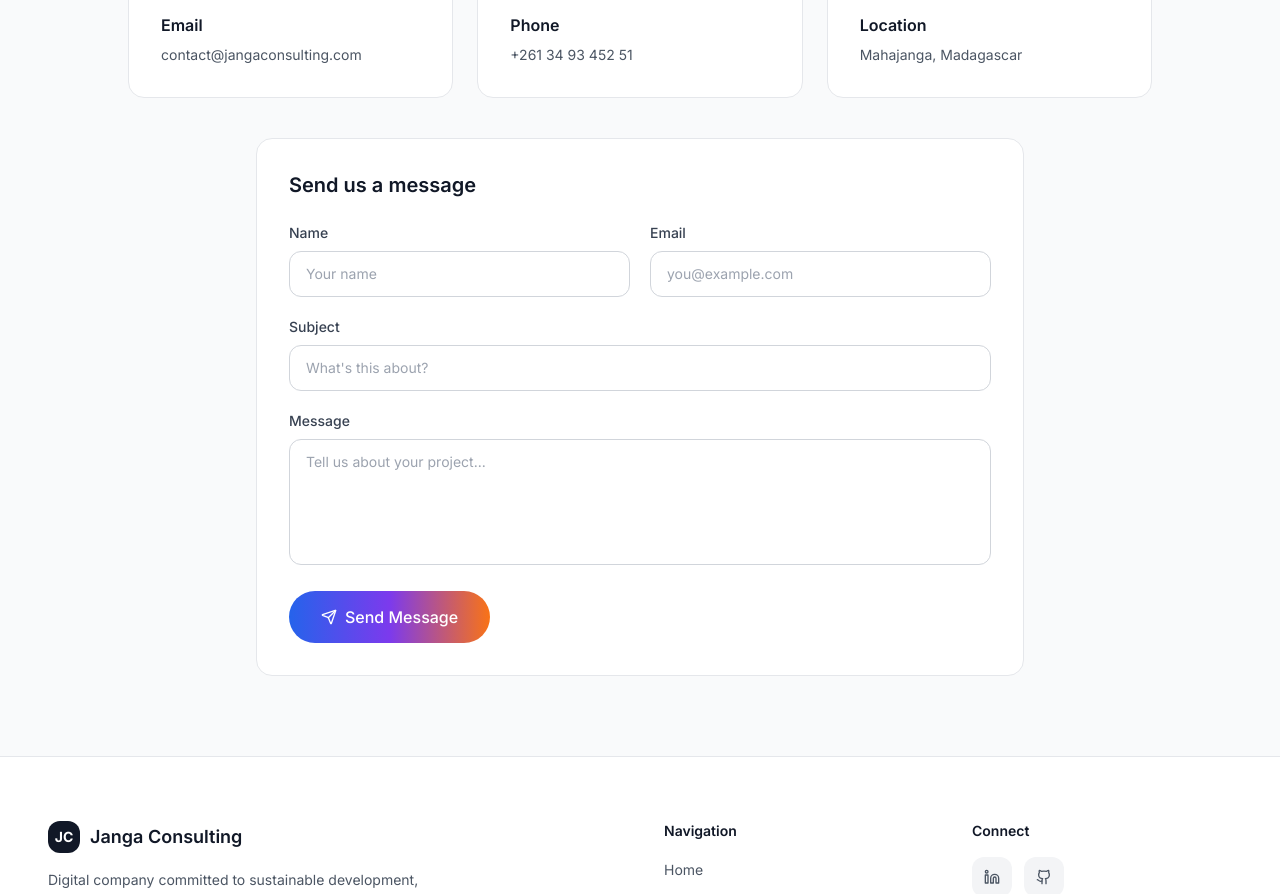
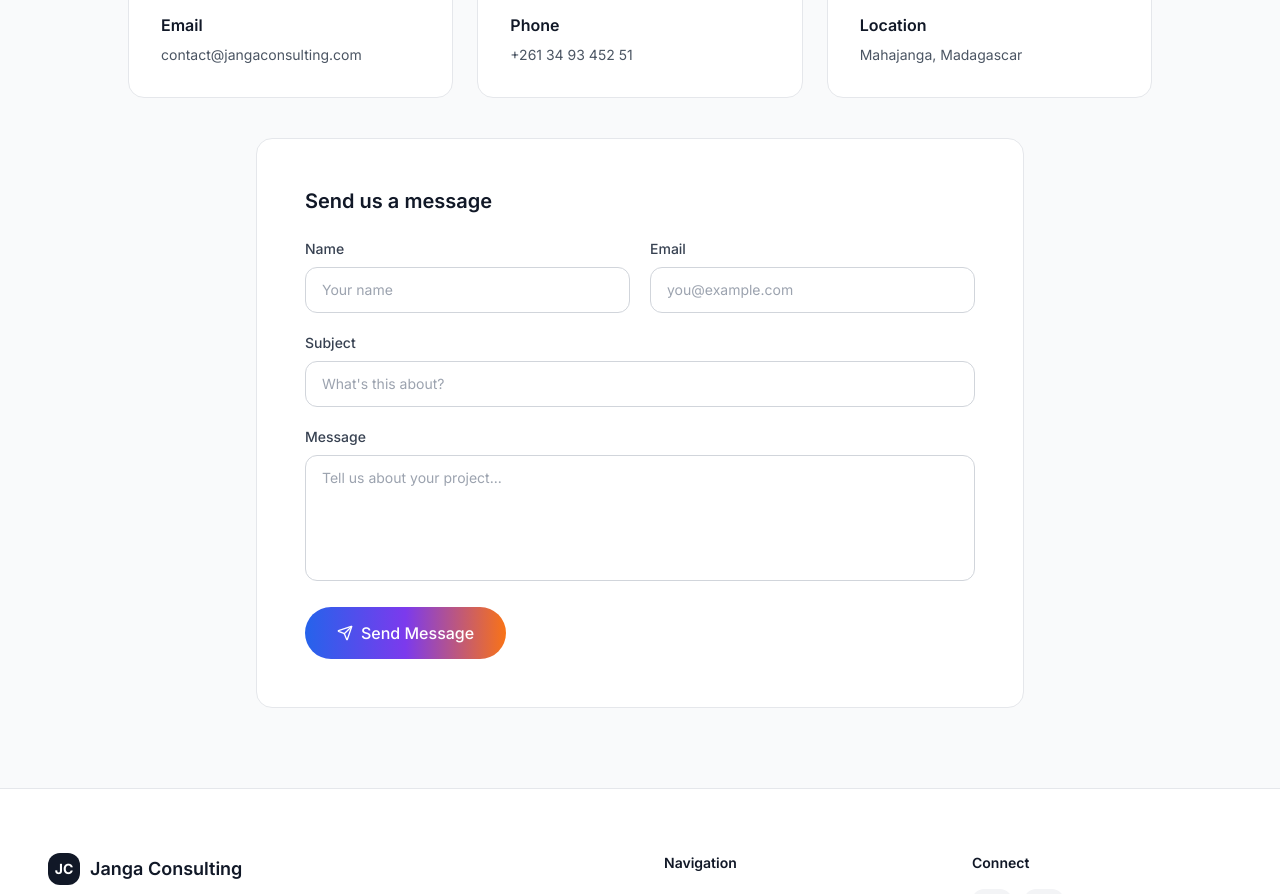
Before and after one commit to GasyCoder/websiteofficiel, a Next.js app: page / in a window 1280 px wide. Shown: the part 3640-4534 px from the top of the page. Built offline with nearby package versions, Linux system fonts and the light colour scheme.

Commit message:
Augmentation de l'espacement du formulaire de contact pour une meilleure lisibilité

```diff
--- a/components/Contact.tsx
+++ b/components/Contact.tsx
@@ -89,7 +89,7 @@ export default function Contact() {
           transition={{ duration: 0.6, delay: 0.4 }}
           className="mt-10 max-w-3xl mx-auto"
         >
-          <div className="bg-white dark:bg-[#1a1a1a] rounded-2xl p-8 border border-gray-200 dark:border-gray-800">
+          <div className="bg-white dark:bg-[#1a1a1a] rounded-2xl p-12 border border-gray-200 dark:border-gray-800">
             <h3 className="text-xl font-semibold text-gray-900 dark:text-white mb-6">
               Send us a message
             </h3>
```
